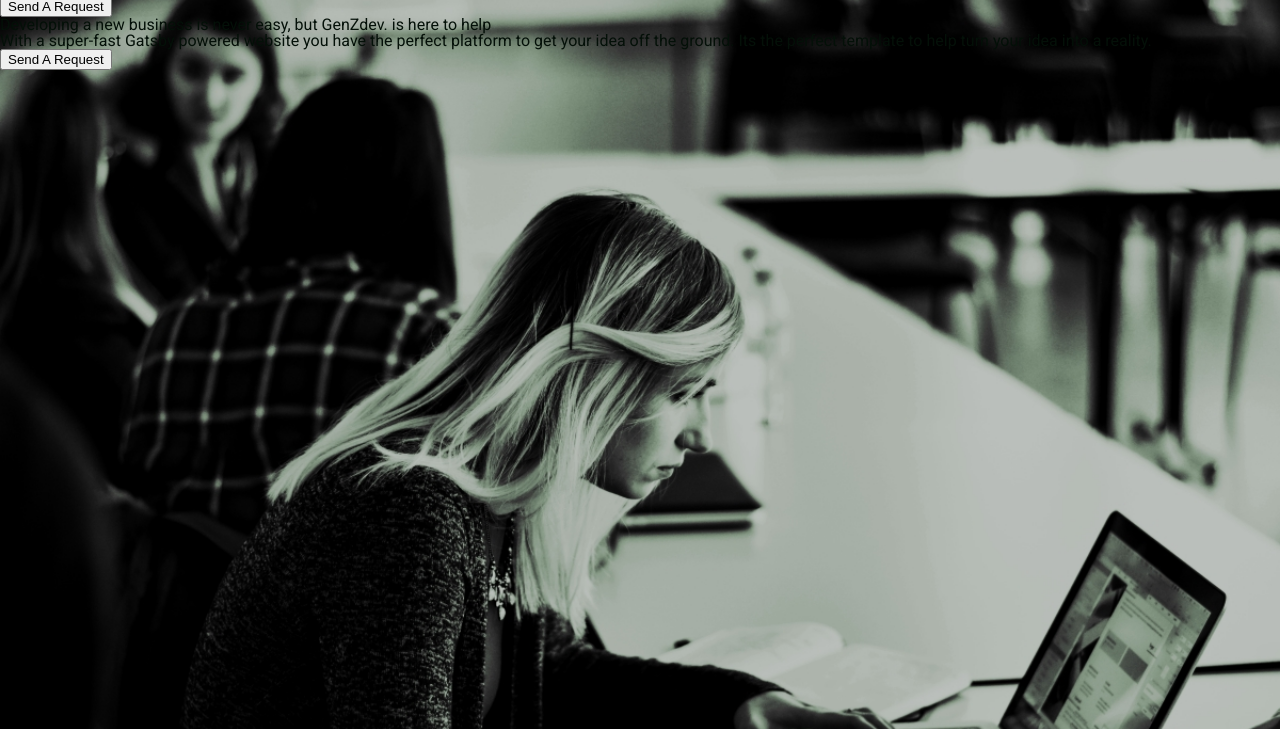
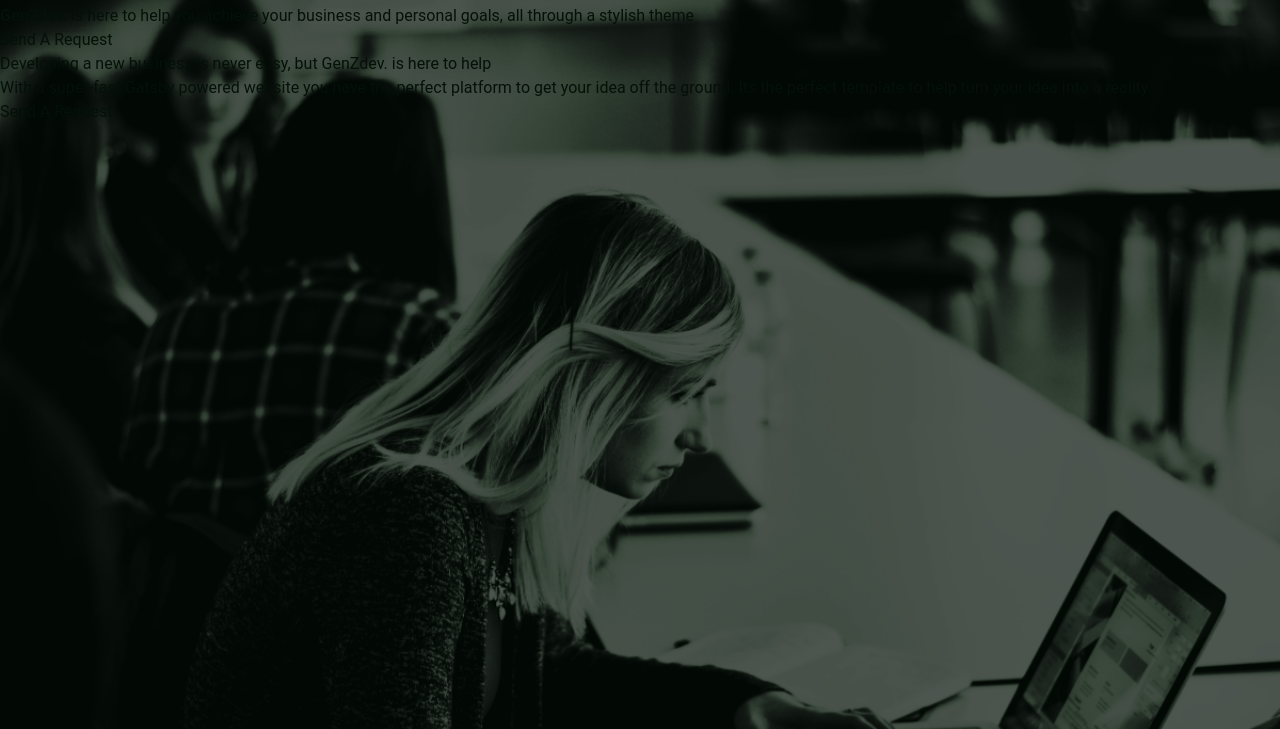
Before and after one commit to SumanKisku/genZdev, a Gatsby site: page / in a window 1280 px wide. Shown: the part 68-797 px from the top of the page. Built offline with nearby package versions, Linux system fonts and the light colour scheme; Gatsby itself is replaced by a stand-in of ours.

Commit message:
Style css

```diff
--- a/src/styles/style.css
+++ b/src/styles/style.css
@@ -3,53 +3,17 @@
    License: none (public domain)
 */
 
+
+/* Import Tailwindcss */
+
+@tailwind base;
+@tailwind components;
+@tailwind utilities;
+
+
 /* Import Typography */
 
 @import url('https://fonts.googleapis.com/css2?family=Roboto+Slab&family=Roboto:wght@400;700&display=swap');
-
-html, body, div, span, applet, object, iframe,
-h1, h2, h3, h4, h5, h6, p, blockquote, pre,
-a, abbr, acronym, address, big, cite, code,
-del, dfn, em, img, ins, kbd, q, s, samp,
-small, strike, strong, sub, sup, tt, var,
-b, u, i, center,
-dl, dt, dd, ol, ul, li,
-fieldset, form, label, legend,
-table, caption, tbody, tfoot, thead, tr, th, td,
-article, aside, canvas, details, embed,
-figure, figcaption, footer, header, hgroup,
-menu, nav, output, ruby, section, summary,
-time, mark, audio, video {
-	margin: 0;
-	padding: 0;
-	border: 0;
-	font-size: 100%;
-	font: inherit;
-	vertical-align: baseline;
-}
-/* HTML5 display-role reset for older browsers */
-article, aside, details, figcaption, figure,
-footer, header, hgroup, menu, nav, section {
-	display: block;
-}
-body {
-	line-height: 1;
-}
-ol, ul {
-	list-style: none;
-}
-blockquote, q {
-	quotes: none;
-}
-blockquote:before, blockquote:after,
-q:before, q:after {
-	content: '';
-	content: none;
-}
-table {
-	border-collapse: collapse;
-	border-spacing: 0;
-}
 
 /* Variables */
 
@@ -63,6 +27,7 @@
 body {
     font-family: 'Roboto', sans-serif;
     color: var(--black);
+    background-color: var(--black);
 
 }
 
@@ -73,9 +38,19 @@
 /* Layout */
 
 .hero {
+    height: 100vh;
+}
+
+.hero::after {
+    content: '';
+    position: absolute;
+    top: 0;
+    right: 0;
+    bottom: 0;
+    left: 0;
     background-image: url("../images/genzdev-hero-image.jpg");
     background-size: 100%;
     background-position: center;
-	height: 100vh;
-	position: relative;
+    opacity: .4;
+    z-index: -1;
 }
```
